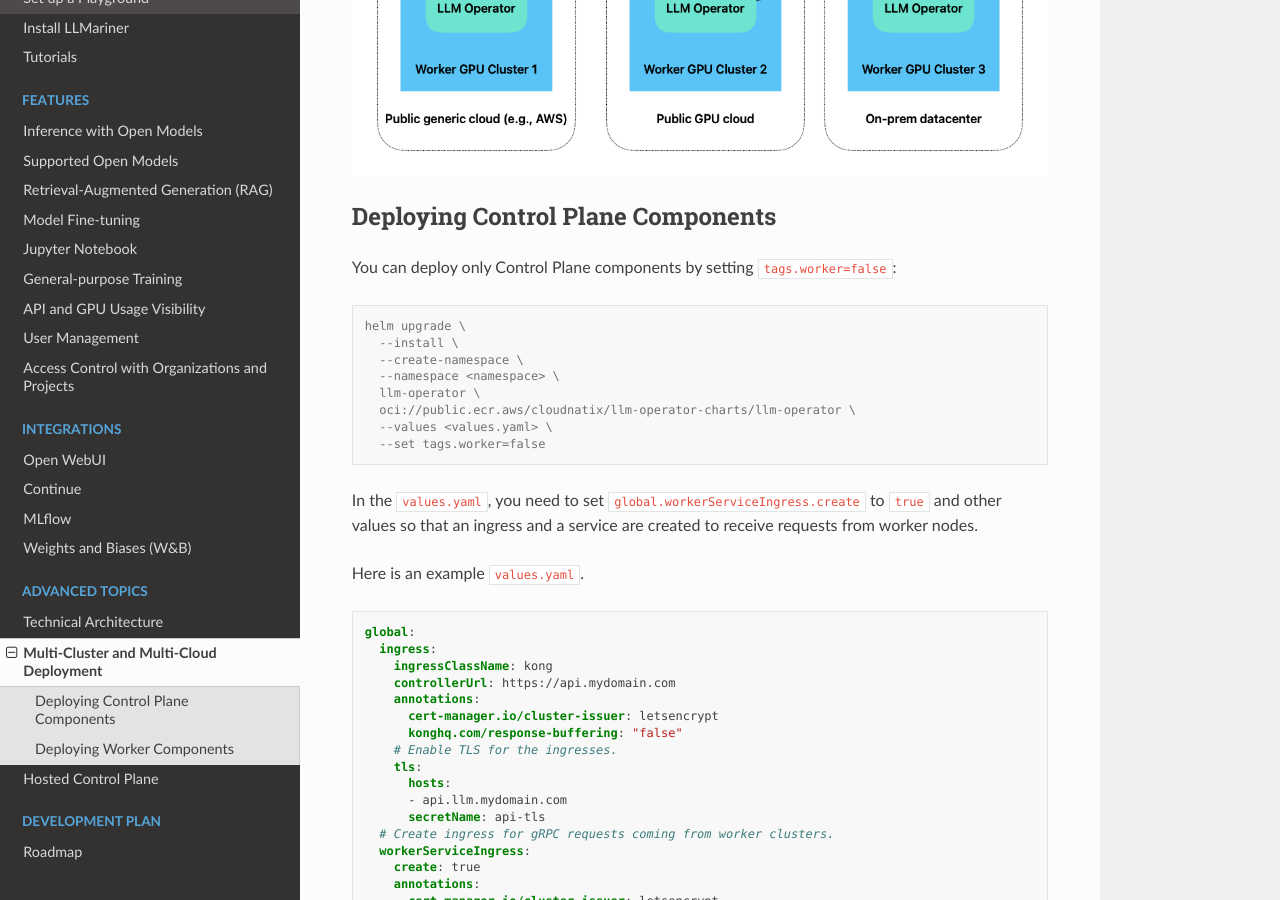
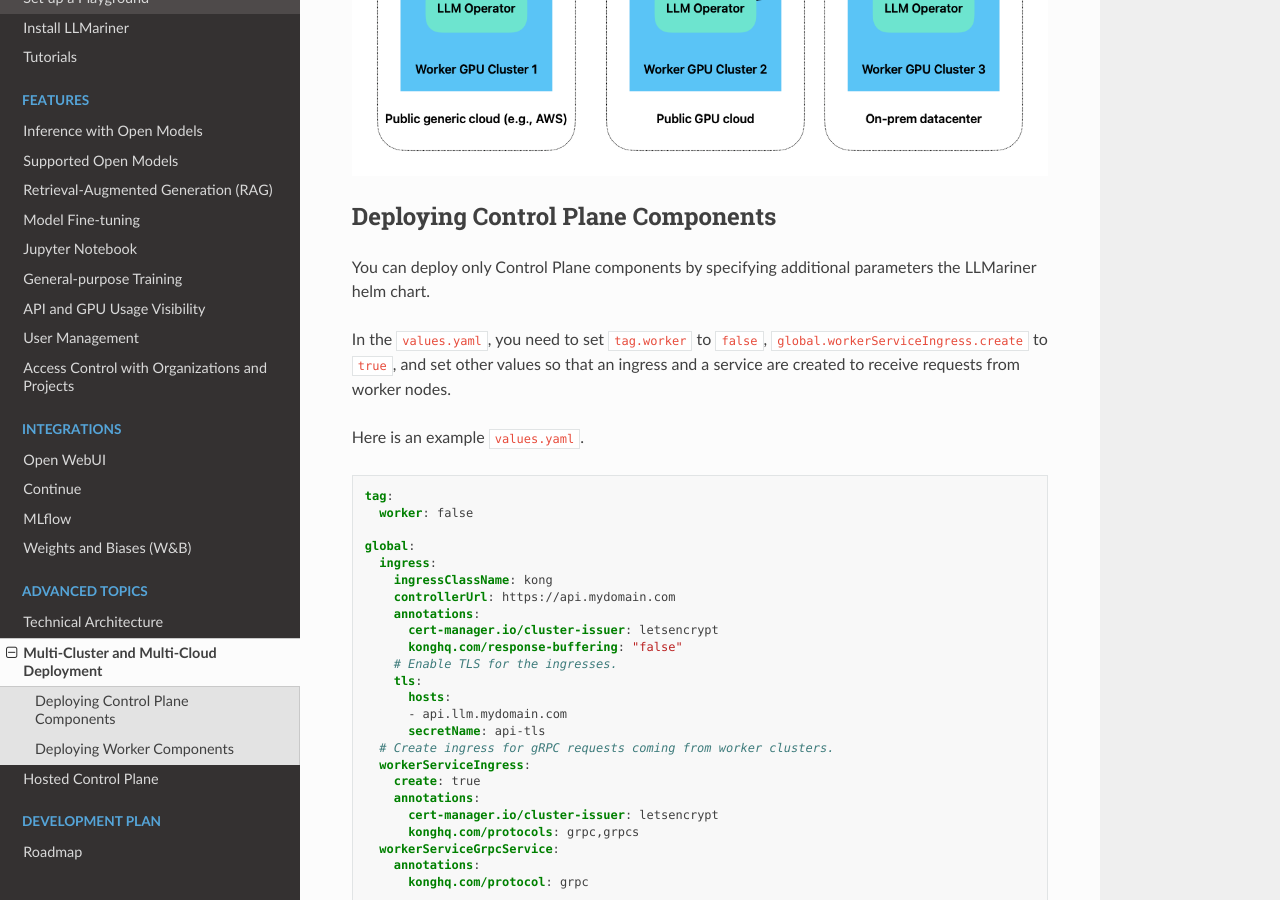
Before and after one commit to llm-operator/docs, a Sphinx documentation site: the page built from docs/source/multi_cluster_deployment.rst, in a window 1280 px wide and 900 px high, scrolled down 730 px. Built offline with Sphinx 7.4.7 and the Read the Docs theme 2.0.0, drawn with Linux system fonts in a browser that asks for light colours; some of the changed text lies outside the part shown.

Commit message:
Update multi cluster config (#127)

```diff
--- a/docs/source/multi_cluster_deployment.rst
+++ b/docs/source/multi_cluster_deployment.rst
@@ -16,26 +16,17 @@ GPU specific clouds like CoreWeave) and on-prem.
 Deploying Control Plane Components
 ----------------------------------
 
-You can deploy only Control Plane components by setting ``tags.worker=false``:
+You can deploy only Control Plane components by specifying additional parameters the LLMariner helm chart.
 
-.. code-block:: console
-
-   helm upgrade \
-     --install \
-     --create-namespace \
-     --namespace <namespace> \
-     llm-operator \
-     oci://public.ecr.aws/cloudnatix/llm-operator-charts/llm-operator \
-     --values <values.yaml> \
-     --set tags.worker=false
-
-
-In the ``values.yaml``, you need to set ``global.workerServiceIngress.create`` to ``true`` and other values so that
+In the ``values.yaml``, you need to set ``tag.worker`` to ``false``, ``global.workerServiceIngress.create`` to ``true``, and set other values so that
 an ingress and a service are created to receive requests from worker nodes.
 
 Here is an example ``values.yaml``.
 
 .. code-block:: yaml
+
+   tag:
+     worker: false
 
    global:
      ingress:
@@ -140,19 +133,3 @@ Here is an example.
 
    session-manager-agent:
      sessionManagerServerWorkerServiceAddr: session.llm.mydomain.com:443
-
-
-``tags.control-plane=false`` also needs to be set:
-
-.. code-block:: console
-
-   helm upgrade \
-     --install \
-     --create-namespace \
-     --namespace <namespace> \
-     llm-operator \
-     oci://public.ecr.aws/cloudnatix/llm-operator-charts/llm-operator \
-     --values <values.yaml> \
-     --set tags.control-plane=false
-
-Please see `this GitHub repository <https://github.com/llm-operator/llm-operator/tree/main/hack/multi-cluster>`_ for an example setup.
```
Also changed, not shown: other parts of docs/source/multi_cluster_deployment.rst (+4 -2 lines).
